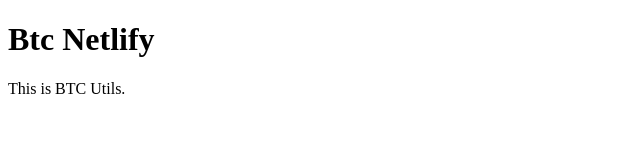
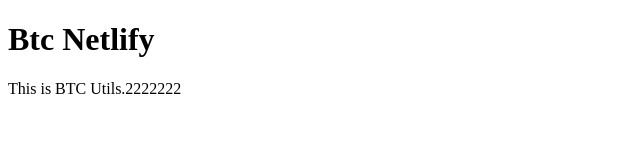
Before and after one commit to junghun824/btc, a plain HTML site: page index.html in a window 1280 px wide. Shown: the full height of the page, 0-640 px from the left. Drawn offline with Linux system fonts and the light colour scheme.

Commit message:
asdfdfasdgagsd

```diff
--- a/index.html
+++ b/index.html
@@ -7,6 +7,6 @@
 </head>
 <body>
     <h1>Btc Netlify</h1>
-    <p>This is BTC Utils.</p>
+    <p>This is BTC Utils.2222222</p>
 </body>
 </html>
```
